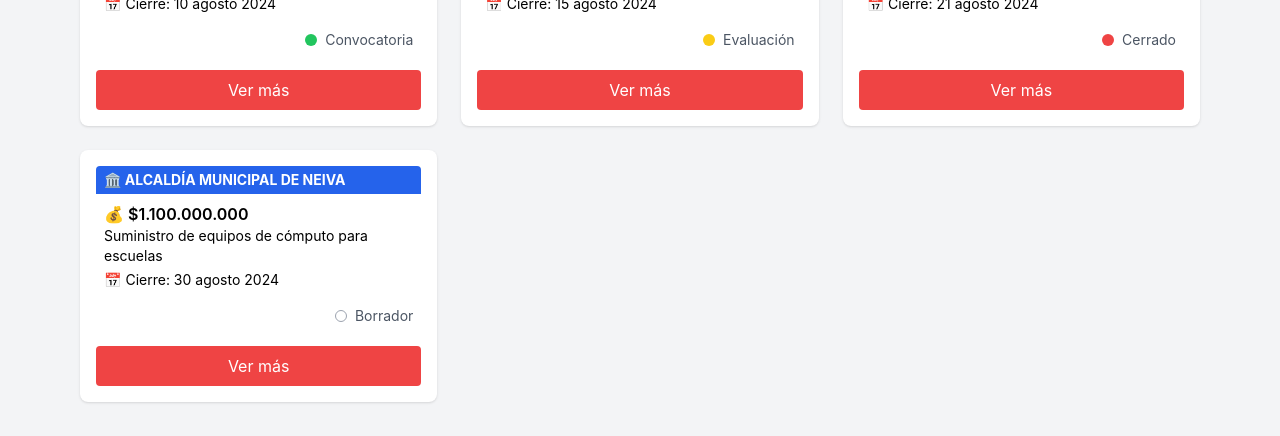
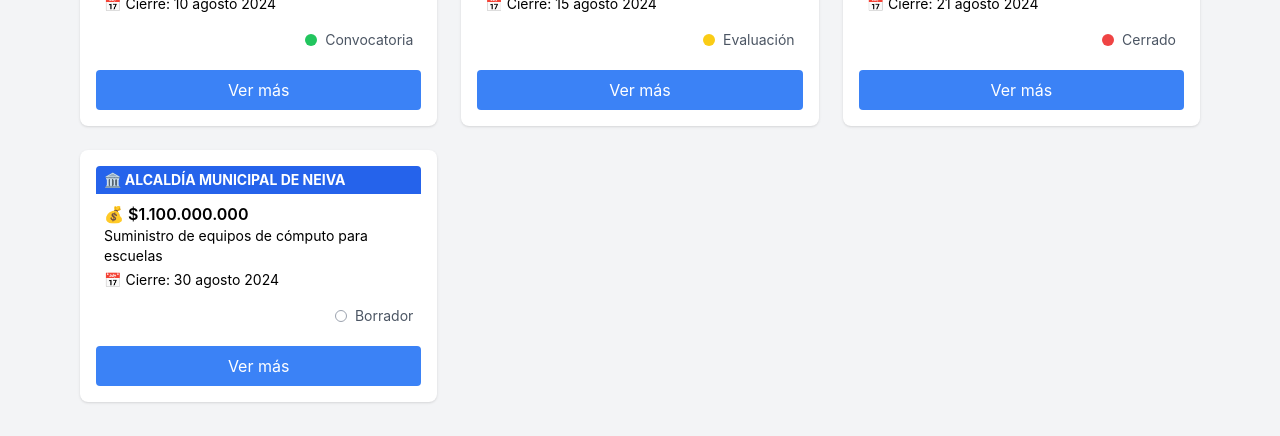
Before and after one commit to JPFC1428/licitapp-frontend, a React (Vite) app: page / in a window 1280 px wide. Shown: the part 258-694 px from the top of the page. Built offline with nearby package versions, Linux system fonts and the light colour scheme.

Commit message:
Update ProcesoCard.jsx

```diff
--- a/src/components/ProcesoCard.jsx
+++ b/src/components/ProcesoCard.jsx
@@ -43,7 +43,7 @@ export default function ProcesoCard({ proceso }) {
 
       <button
         onClick={handleVerMas}
-        className='mt-3 bg-red-500 hover:bg-red-600 transition-colors text-white px-4 py-2 rounded'
+        className='mt-3 bg-blue-500 hover:bg-red-600 transition-colors text-white px-4 py-2 rounded'
       >
         Ver más
       </button>
```
